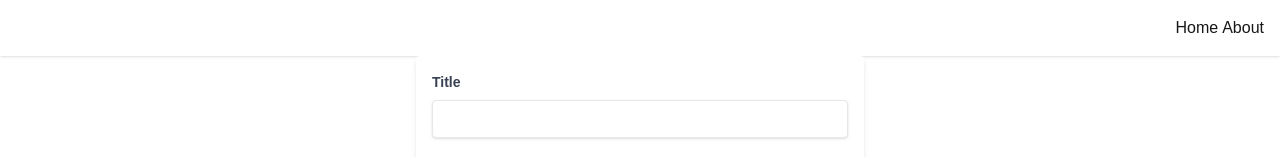
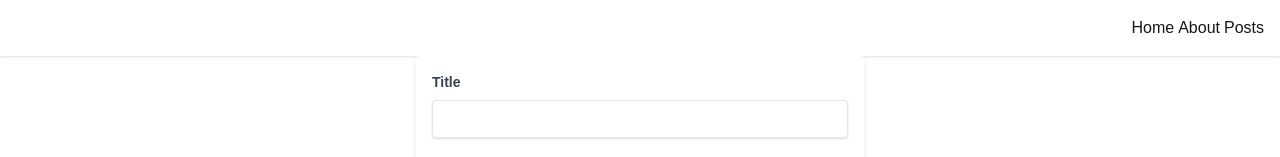
Before and after one commit to Polaris-algedi/alx-project-0x02-setup, a Next.js app in the folder alx-project-0x02/: page /home in a window 1280 px wide. Shown: the top 157 px of the page. Built offline with nearby package versions, Linux system fonts and the light colour scheme.

Commit message:
Implement Navigation and Layout

```diff
--- a/alx-project-0x02/components/layout/Header.tsx
+++ b/alx-project-0x02/components/layout/Header.tsx
@@ -14,6 +14,9 @@ const Header = () => {
             {/* <Link to="/about">About</Link> */}
             <a href="/about">About</a>
           </li>
+          <li>
+            <a href="/posts">Posts</a>
+          </li>
         </ul>
       </nav>
     </header>
--- /dev/null
+++ b/alx-project-0x02/pages/posts.tsx
@@ -0,0 +1,10 @@
+import Header from "@/components/layout/Header";
+
+export default function posts() {
+  return (
+    <>
+      <Header />
+      <h1>This is Posts page</h1>
+    </>
+  );
+}
```
